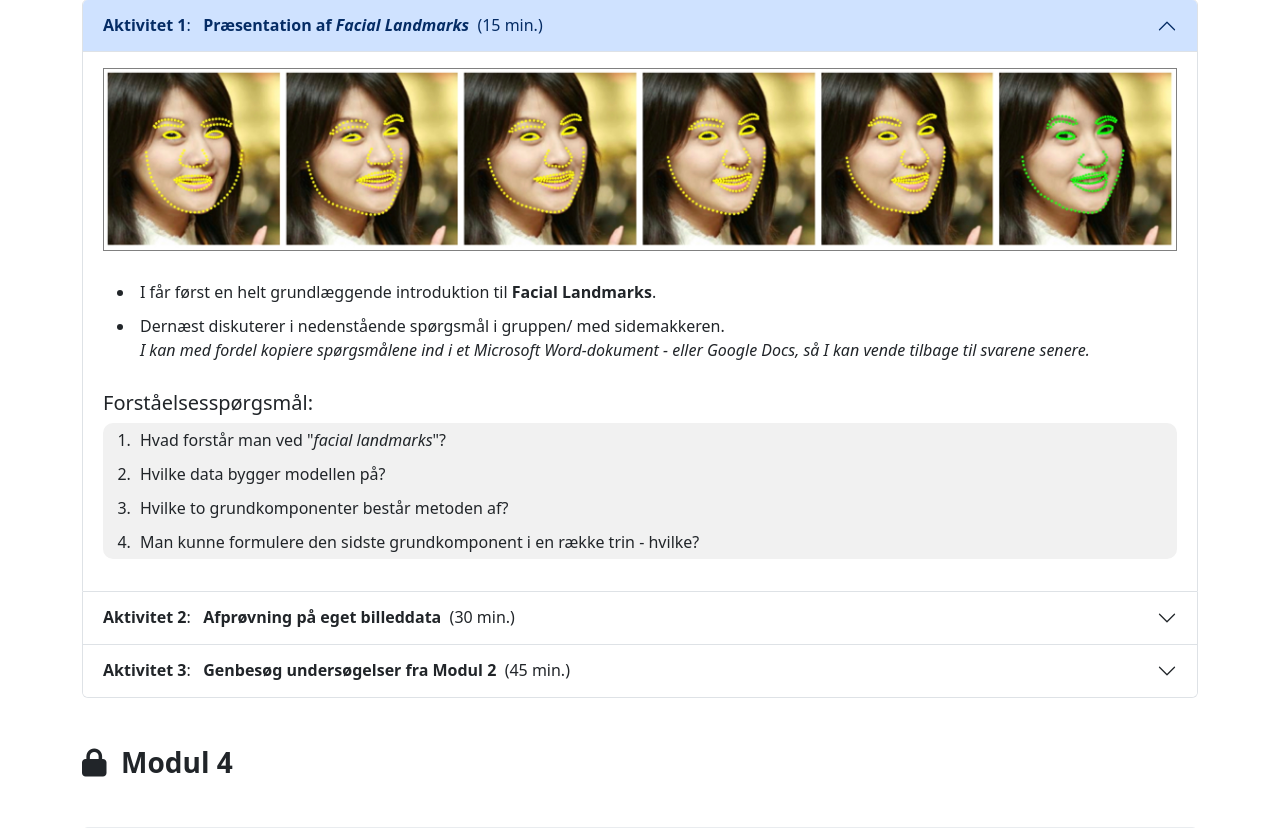
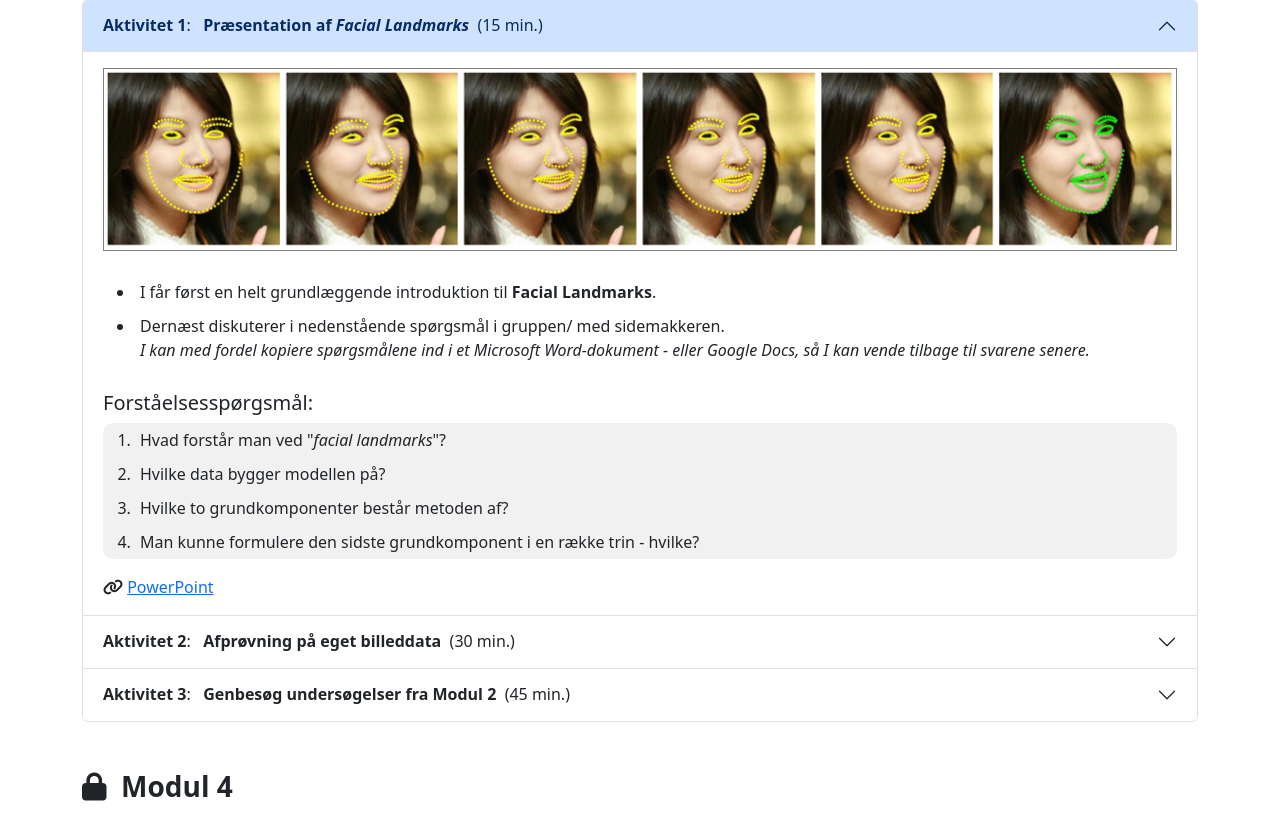
Before and after one commit to mschulzer/ansigter, a Django app: page / in a window 1280 px wide. Shown: the part 417-1245 px from the top of the page. Run offline with Django 5.2, Linux system fonts and the light colour scheme; some libraries are stand-ins or nearby versions.

Commit message:
added pdfs

```diff
--- a/ansigter/templates/home.html
+++ b/ansigter/templates/home.html
@@ -115,6 +115,7 @@
               <li>Hvilke to grundkomponenter består metoden af?</li>
               <li>Man kunne formulere den sidste grundkomponent i en række trin - hvilke?</li>
             </ol>
+            <i class="fa-solid fa-link"></i> <a href="{% static 'FL-intro.pdf' %}">PowerPoint</a>
           </div>
         </div>
       </div>
```
Also changed, not shown: 1 other file.
